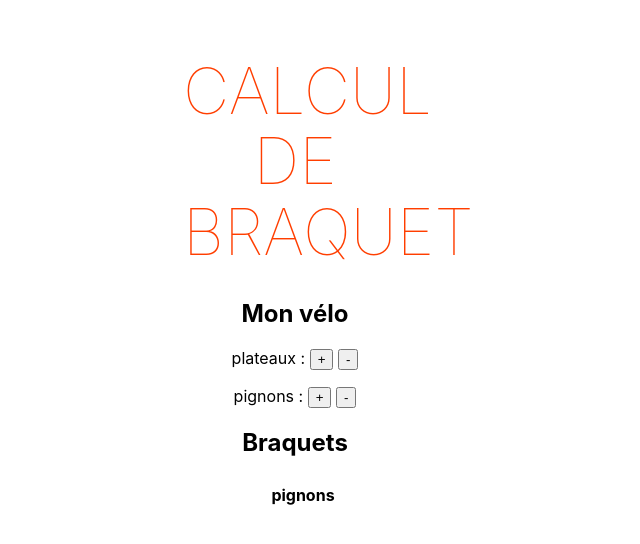
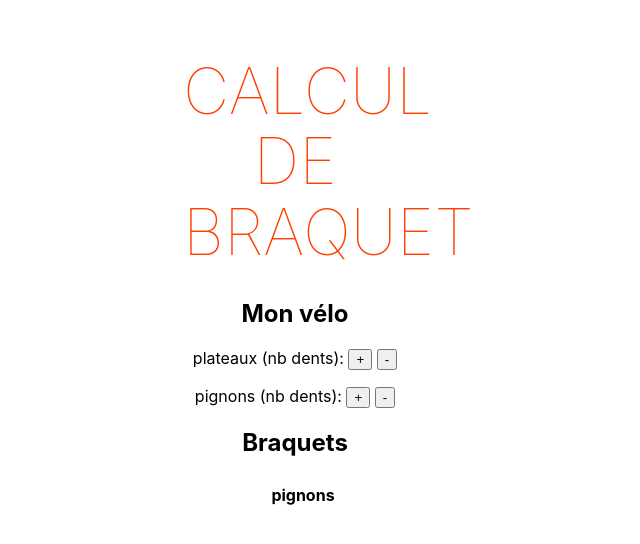
Before and after one commit to europrimus/outils.droledevelo.fr, a Svelte app: page / in a window 1280 px wide. Shown: the top 544 px of the page, without its empty margins (345-985 px from the left). Built offline with nearby package versions, Linux system fonts and the light colour scheme.

Commit message:
display units

```diff
--- a/src/App.svelte
+++ b/src/App.svelte
@@ -10,10 +10,10 @@
   <h1>Calcul de braquet</h1>
 
   <h2>Mon vélo</h2>
-    <p>plateaux :
+    <p>plateaux (nb dents):
       <Gearset bind:gearsets={cranksets} name="cranksets" />
     </p>
-    <p>pignons :
+    <p>pignons (nb dents):
       <Gearset bind:gearsets={cogsets}  name="cogsets" />
     </p>
   {#if cranksets && cogsets}
```
